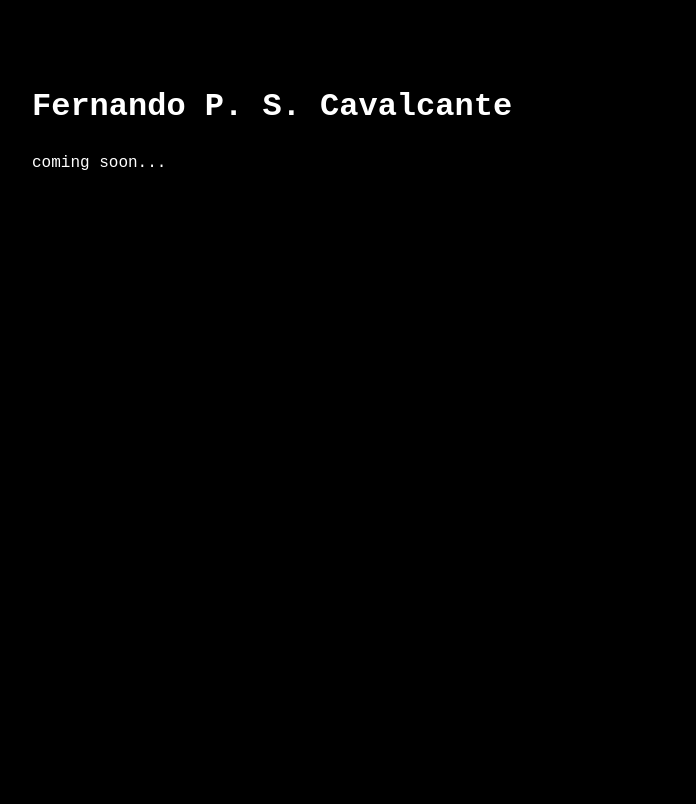
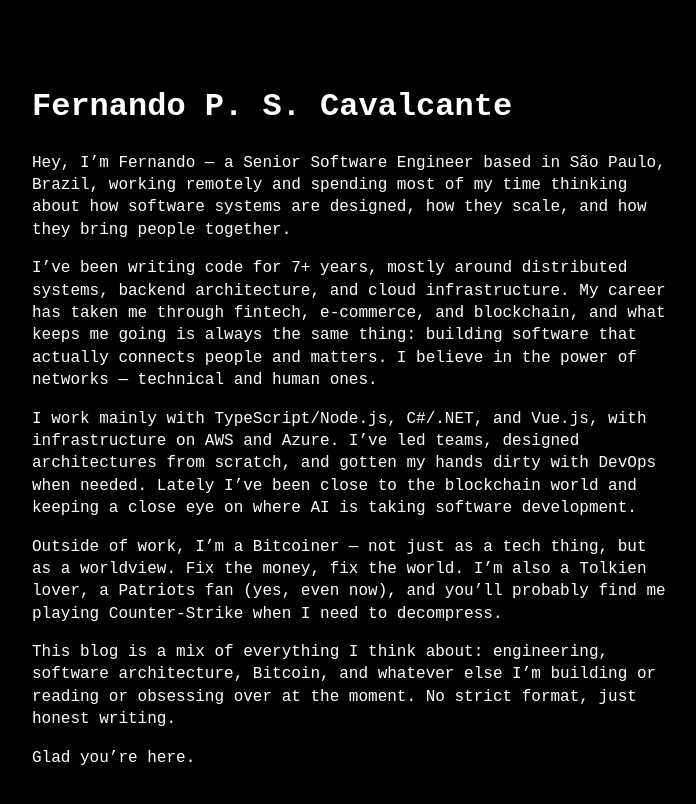
Before and after one commit to FernandoPazCavalcante/FernandoPazCavalcante.github.io, a Jekyll site: the page built from index.md, in a window 1280 px wide. Shown: the top 804 px of the page, without its empty margins (288-984 px from the left). Built offline with Jekyll 4.4.1, drawn with Linux system fonts in a browser that asks for light colours.

Commit message:
feat: replace coming soon with about me content on home page
Co-Authored-By: Claude Sonnet 4.6 <noreply@anthropic.com>

```diff
--- a/_layouts/home.html
+++ b/_layouts/home.html
@@ -1,14 +1,12 @@
 ---
 layout: default
 ---
+
 <header>
   <h1>{{ site.title }}</h1>
   {%-if site.theme_config.show_description-%}
-    <p>{{ site.description }}</p>
+  <p>{{ site.description }}</p>
   {%-endif-%}
 </header>
 
-<p>coming soon...</p>
-{%-include menu_item.html collection=site.data.menu.entries-%}
-
-{{ content }}
+{%-include menu_item.html collection=site.data.menu.entries-%} {{ content }}
--- a/index.md
+++ b/index.md
@@ -1,3 +1,30 @@
 ---
 layout: home
 ---
+
+Hey, I'm Fernando — a Senior Software Engineer based in São Paulo, Brazil,
+working remotely and spending most of my time thinking about how software
+systems are designed, how they scale, and how they bring people together.
+
+I've been writing code for 7+ years, mostly around distributed systems, backend
+architecture, and cloud infrastructure. My career has taken me through
+fintech, e-commerce, and blockchain, and what keeps me going is always the same
+thing: building software that actually connects people and matters. I believe
+in the power of networks — technical and human ones.
+
+I work mainly with TypeScript/Node.js, C#/.NET, and Vue.js, with infrastructure
+on AWS and Azure. I've led teams, designed architectures from scratch, and
+gotten my hands dirty with DevOps when needed. Lately I've been close to the
+blockchain world and keeping a close eye on where AI is taking software
+development.
+
+Outside of work, I'm a Bitcoiner — not just as a tech thing, but as a
+worldview. Fix the money, fix the world. I'm also a Tolkien lover, a Patriots
+fan (yes, even now), and you'll probably find me playing Counter-Strike when I
+need to decompress.
+
+This blog is a mix of everything I think about: engineering, software
+architecture, Bitcoin, and whatever else I'm building or reading or obsessing
+over at the moment. No strict format, just honest writing.
+
+Glad you're here.
```
